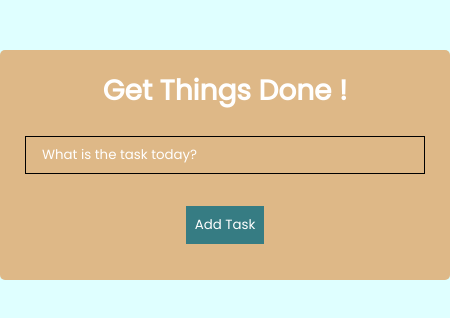
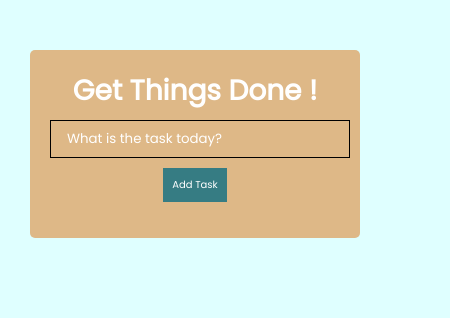
Before and after one commit to IshaFazli3/to-do-list, a React (Create React App) app: page / in a window 390 px wide. Shown: the top 318 px of the page, 450 px wide, since content can reach past the window. Built offline with nearby package versions, Linux system fonts and the light colour scheme.

Commit message:
Made corrections to get better responsive results

```diff
--- a/src/App.css
+++ b/src/App.css
@@ -89,9 +89,17 @@ h1 {
 .delete-icon {
   cursor: pointer;
 }
- @media (max-width: 700px) {
-  body {
-    width: 450px;
+ @media (max-width: 600px) {
+  .App {
+    width: 330px;
     margin: 0 auto;
   }
+  .todo-input {
+    width: 300px;
+    margin: 0 auto;
+  }
+  .todo-btn {
+    margin-top: 10px;
+    font-size: 10px;
+  }
  }
```
